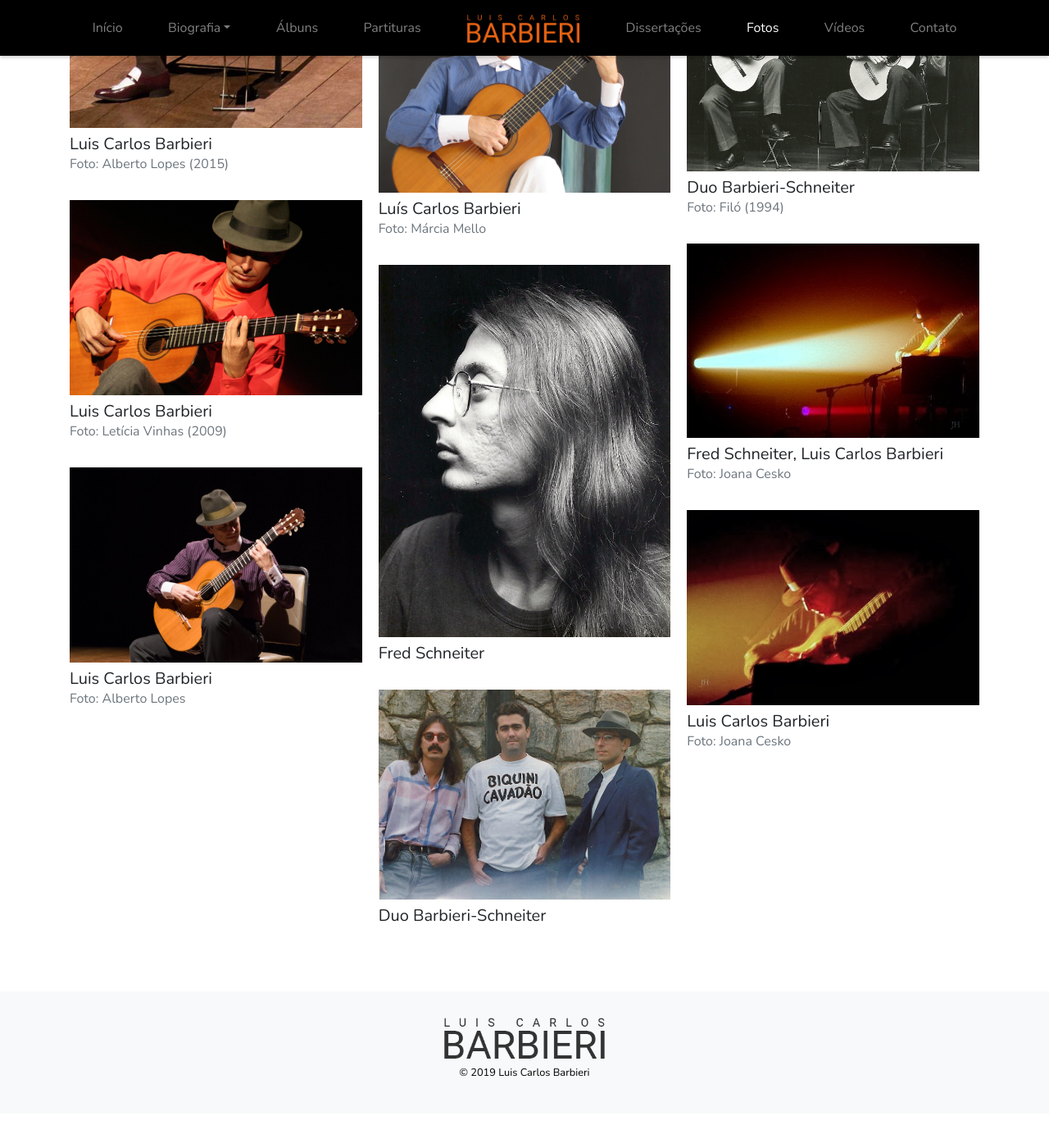
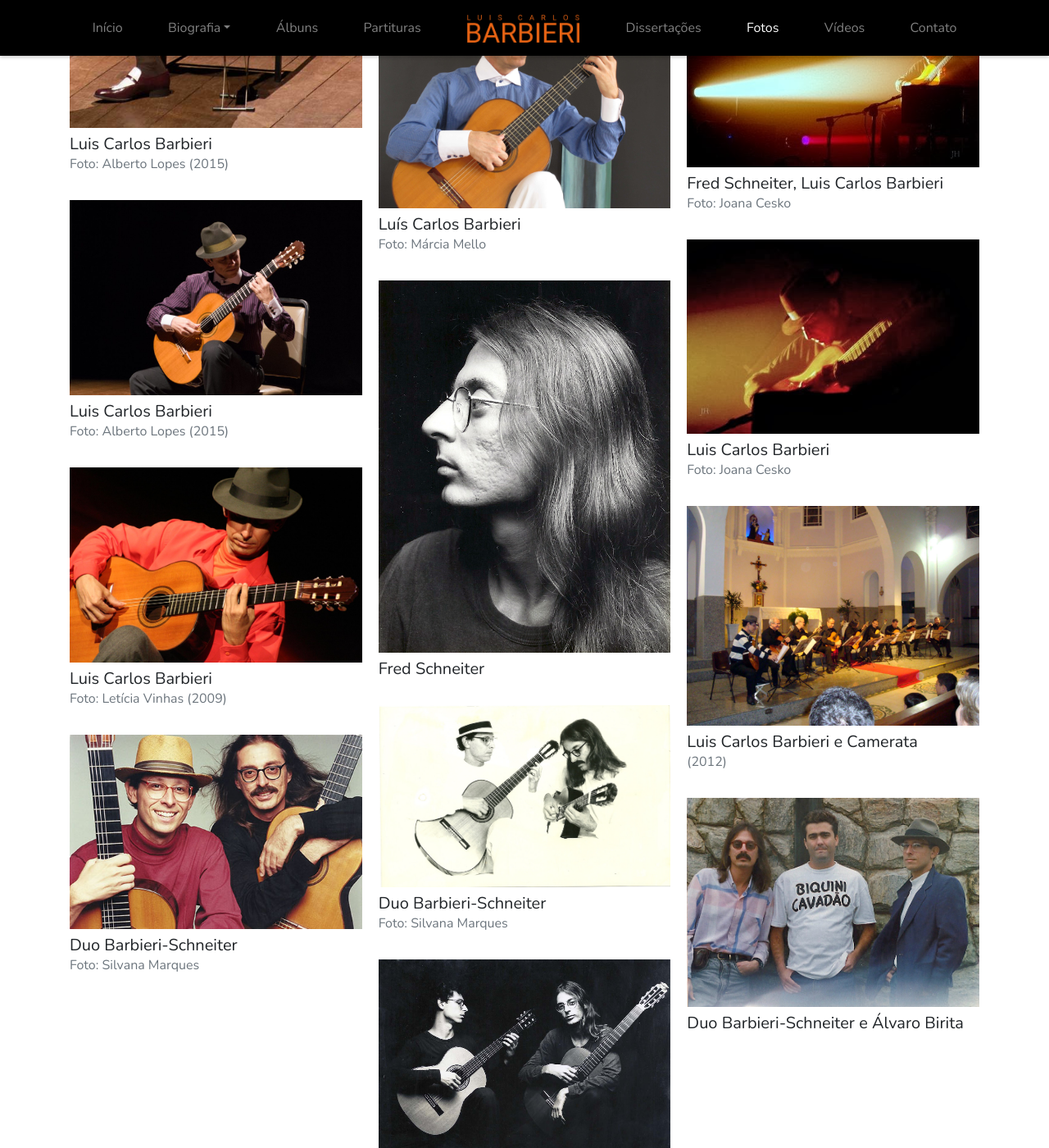
Before and after one commit to jamfreire/luiscarlosbarbieri, a Jekyll site: the page built from fotos.html, in a window 1280 px wide and 1400 px high, scrolled down 574 px. Shown: the whole window at 82% size. Built offline with Jekyll 4.4.1, drawn with Linux system fonts in a browser that asks for light colours; before the commit the page ends 1932 px from its top, so only the background shows below that.

Commit message:
Mais fotos

```diff
--- a/_data/fotos.yml
+++ b/_data/fotos.yml
@@ -6,21 +6,27 @@
 
 - titulo: Luis Carlos Barbieri
   legenda:
+  ano: 2015
+  autoria: Alberto Lopes
+  url: "fotos/cropped-lcbarbieri-foto-alberto-lopes.jpg"
+
+- titulo: Luis Carlos Barbieri
+  legenda:
   ano: 2009
   autoria: Letícia Vinhas
   url: "fotos/barbieri_foto_2009_leticia_vinhas.jpg"
-
-- titulo: Luis Carlos Barbieri
-  legenda:
-  ano:
-  autoria: Alberto Lopes
-  url: "fotos/cropped-lcbarbieri-foto-alberto-lopes.jpg"
 
 - titulo: Duo Barbieri-Schneiter
   legenda:
   ano:
   autoria: Silvana Marques
   url: "fotos/DUO_Silvana_Marques.jpg"
+
+- titulo: Luís Carlos Barbieri
+  legenda:
+  ano:
+  autoria: Márcia Mello
+  url: "fotos/barbieri_marcia_mello_2.jpg"
 
 - titulo: Luís Carlos Barbieri
   legenda:
@@ -37,8 +43,8 @@
 - titulo: Duo Barbieri-Schneiter
   legenda:
   ano:
-  autoria:
-  url: "fotos/Duo_e_Birita.jpg"
+  autoria: Silvana Marques
+  url: "fotos/DUO_Silvana.jpg"
 
 - titulo: Duo Barbieri-Schneiter
   legenda:
@@ -63,3 +69,17 @@
   ano:
   autoria: Joana Cesko
   url: "fotos/Barbieri_Joana_Cesko_2.jpg"
+
+
+- titulo: Luis Carlos Barbieri e Camerata
+  legenda:
+  ano: 2012
+  autoria:
+  url: "fotos/barbieri_e_camerata_CBM_JF_21_jul_2012.jpg"
+
+
+- titulo: Duo Barbieri-Schneiter e Álvaro Birita
+  legenda:
+  ano:
+  autoria:
+  url: "fotos/Duo_e_Birita.jpg"
--- a/fotos.html
+++ b/fotos.html
@@ -40,11 +40,9 @@ title: Fotos
                   <img src="{{ site.baseurl }}/assets/{{ foto.url }}" class="figure-img img-fluid" alt="{{ foto.titulo }}">
                 <figcaption>
                   <h4 class="h5 mb-0">{{ foto.titulo }}</h4>
-                  {% if foto.autoria %}
                   <p class="text-muted">
-                    Foto: {{ foto.autoria }} {% if foto.ano %}({{ foto.ano }}){% endif %}
+                      {% if foto.autoria %}Foto: {{ foto.autoria }}{% endif %} {% if foto.ano %}({{ foto.ano }}){% endif %}
                   </p>
-                  {% endif %}
                   </figcaption>
               </figure>
             </div>
```
Also changed, not shown: assets/fotos/DUO_Silvana.jpg (added), assets/fotos/Lancamento_CD_solo_CCJF.jpg (added).
